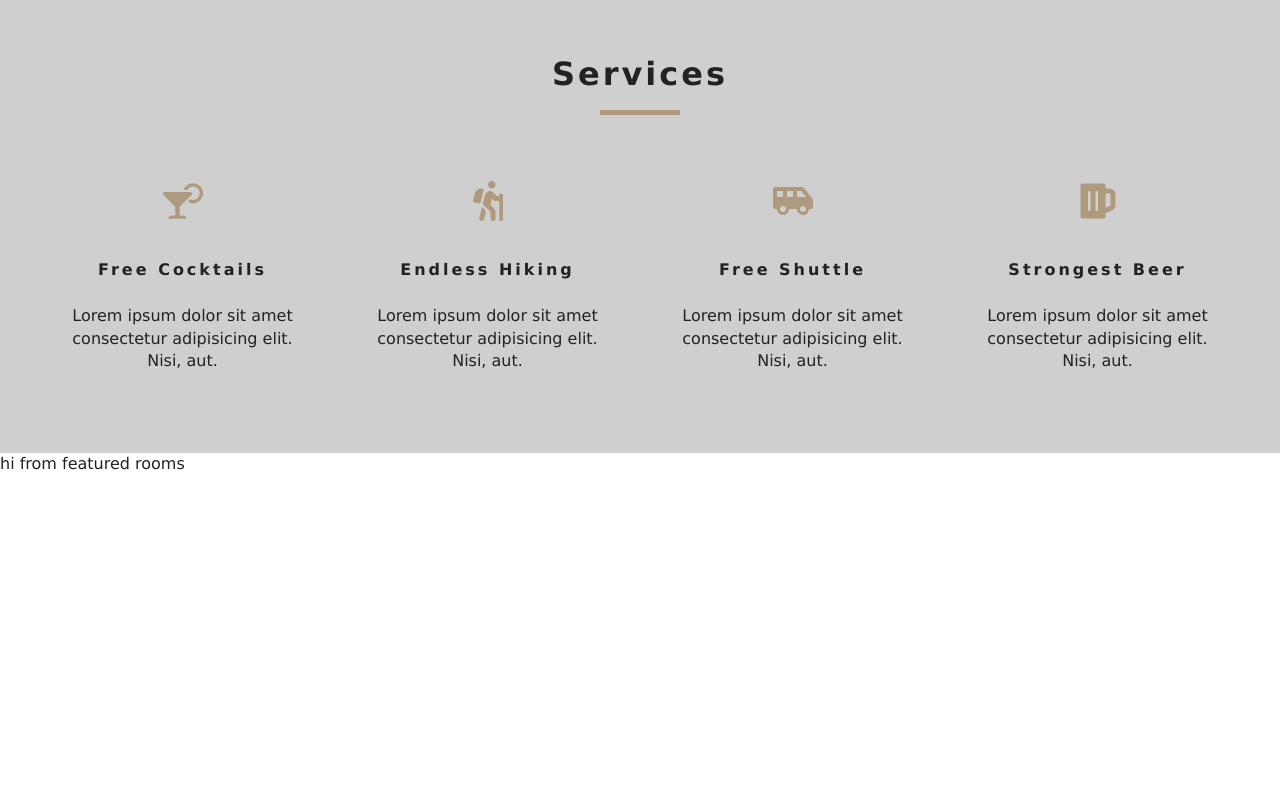
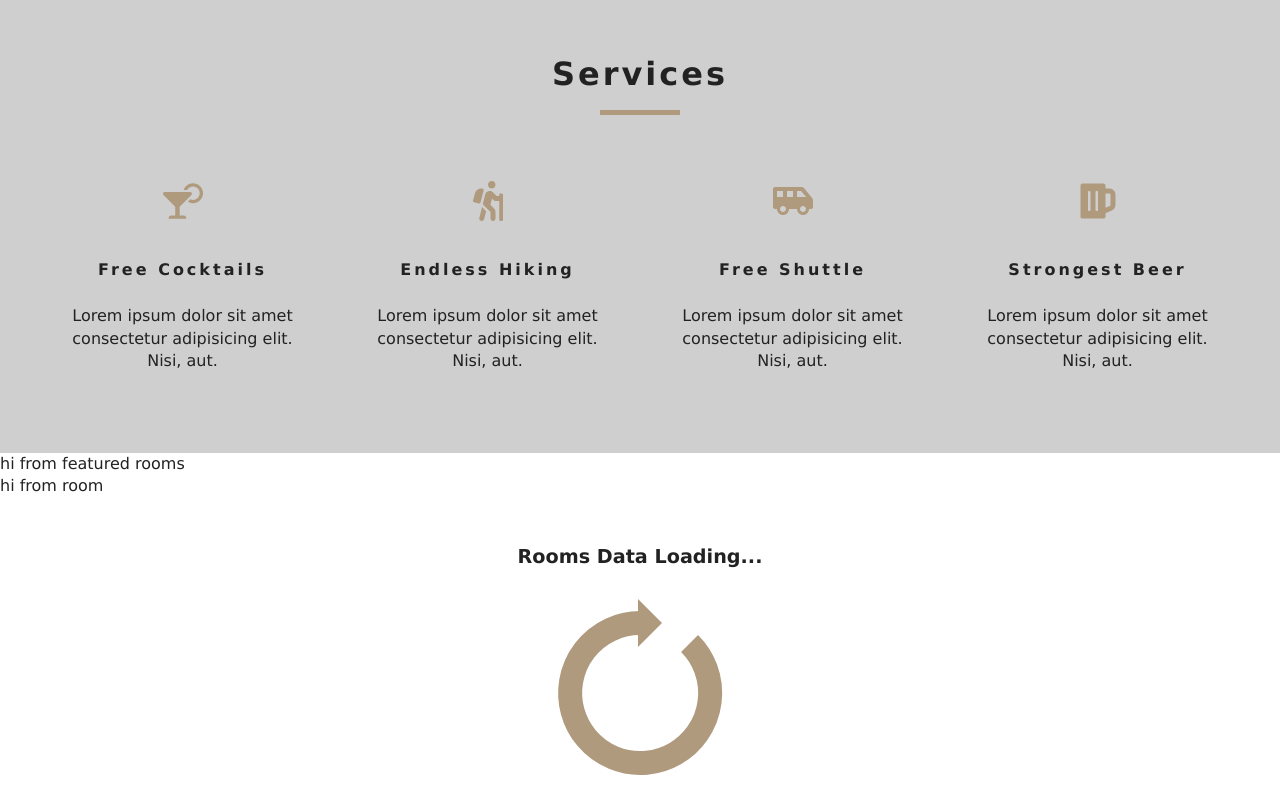
Before and after one commit to VictorRiberaCuatrecasas/React-Room-Renting, a React (Create React App) app: page / in a window 1280 px wide. Shown: the part 826-1626 px from the top of the page. Before the commit the page ends 1301 px from the top, so only its background shows below. Built offline with nearby package versions, Linux system fonts and the light colour scheme.

Commit message:
room and loading

```diff
--- a/src/components/FeaturedRooms.js
+++ b/src/components/FeaturedRooms.js
@@ -1,15 +1,22 @@
 import React, { Component } from 'react';
 import {RoomContext} from "../context";
+import Loading from "./Loading";
+import Room from "./Room";
+import Title from "./Title";
 
 export default class FeaturedRooms extends Component {
 
     static contextType = RoomContext;
 
     render() {
+        const {featuredRooms: rooms} = this.context;
+
 
         return (
             <div>
                 hi from featured rooms
+                <Room />
+                <Loading />
             </div>
         )
     }
--- /dev/null
+++ b/src/components/Loading.js
@@ -0,0 +1,11 @@
+import React from 'react';
+import loadingGif from "../images/gif/loading-arrow.gif"
+
+export default function Loading() {
+    return (
+        <div className="loading">
+            <h4>rooms data loading...</h4>
+            <img src={loadingGif} alt="loading icon"/>
+        </div>
+    )
+}
--- /dev/null
+++ b/src/components/Room.js
@@ -0,0 +1,9 @@
+import React from 'react'
+
+export default function Room() {
+    return (
+        <div>
+            hi from room
+        </div>
+    )
+}
--- a/src/context.js
+++ b/src/context.js
@@ -13,7 +13,13 @@
 
 componentDidMount(){
     let rooms = this.formatData(items);
-    console.log(rooms)
+    let featuredRooms = rooms.filter(room => room.featured === true);
+    this.setState({
+        rooms: rooms,
+        featuredRooms: featuredRooms,
+        sortedRooms: rooms,
+        loading:false
+    })
 }
 
 formatData(items){
```
